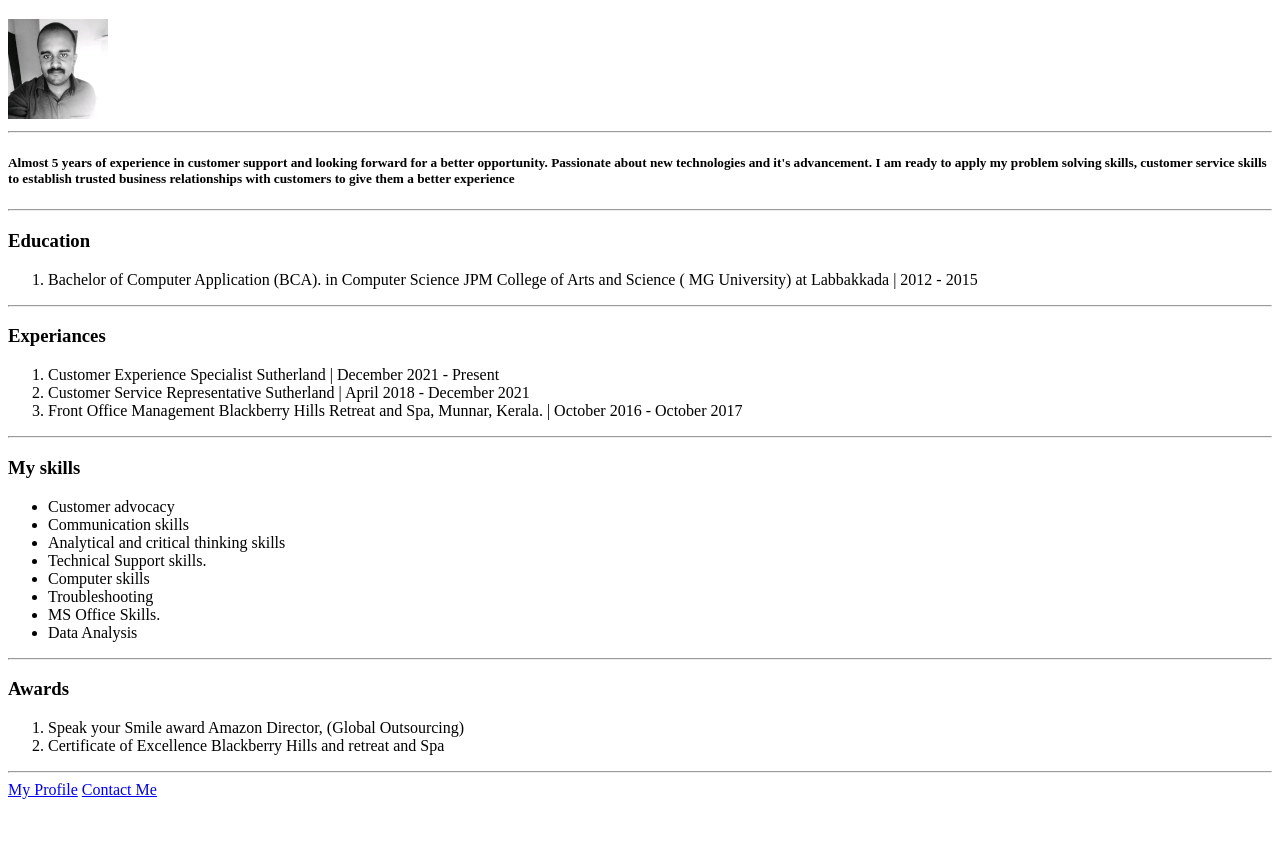
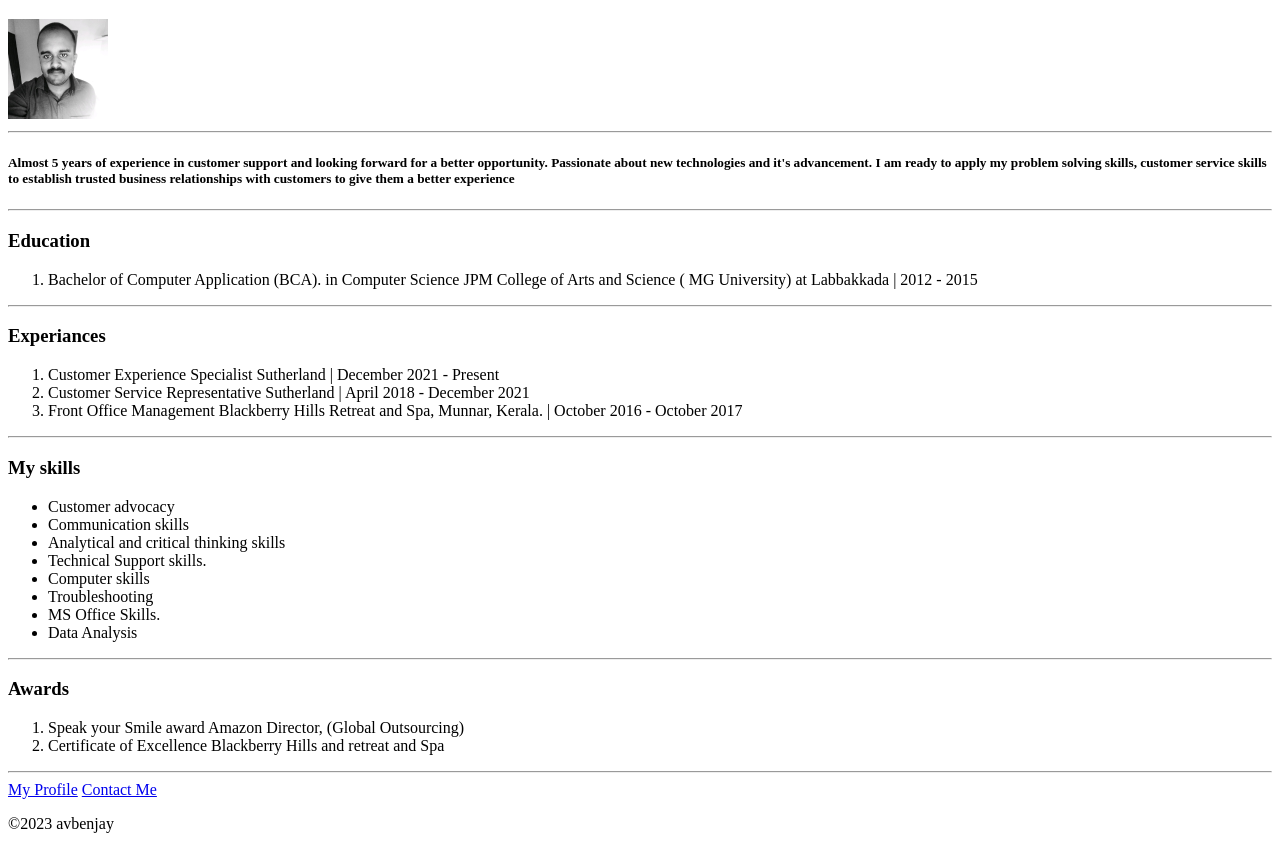
Before and after one commit to avbenjay/html-resume, a plain HTML site: page index.html in a window 1280 px wide. Shown: the part 61-910 px from the top of the page. Before the commit the page ends 868 px from the top, so only its background shows below. Drawn offline with Linux system fonts and the light colour scheme.

Commit message:
Update index.html

```diff
--- a/index.html
+++ b/index.html
@@ -61,5 +61,9 @@
     <hr>
     <a href="public/about.html">My Profile</a>
     <a href="public/contact.html">Contact Me</a>
+    <footer>
+      <p> ©2023 avbenjay</p>
+    </footer>
+  </body>
   </body>
 </html>
```
